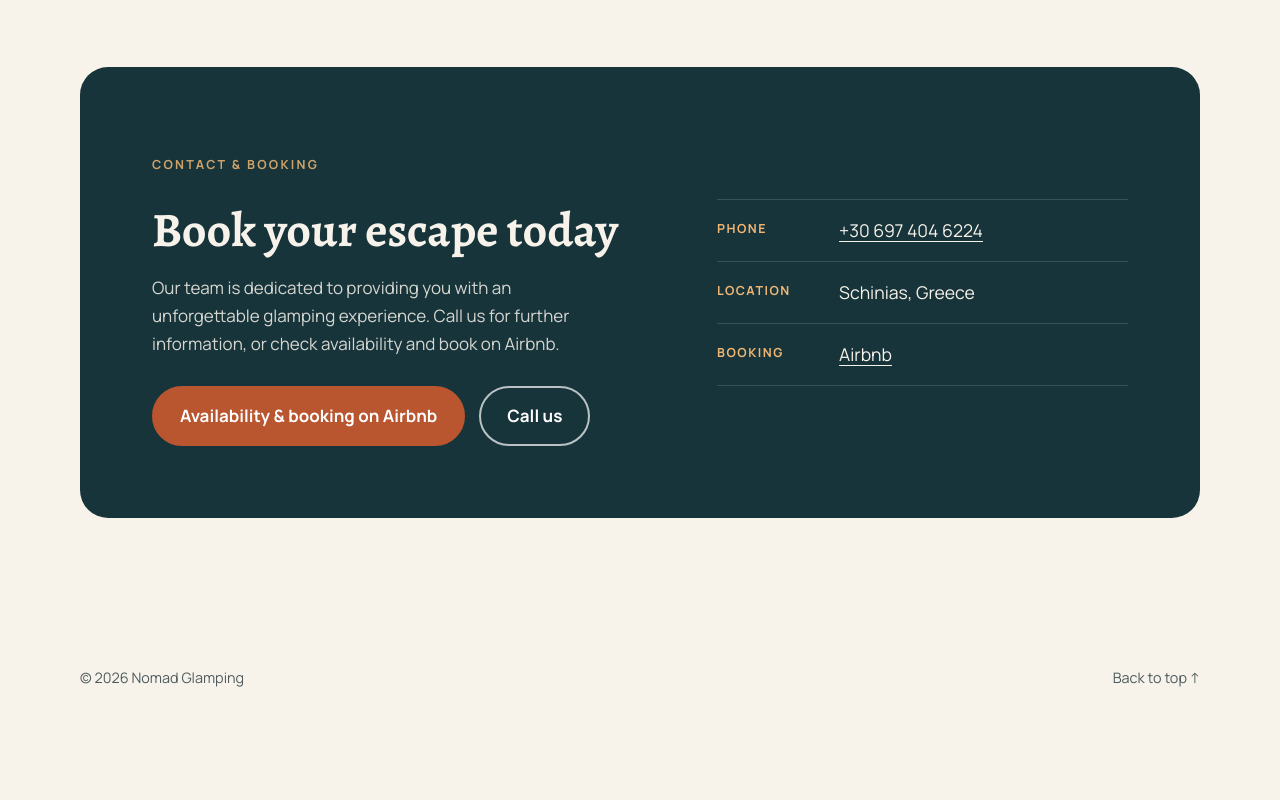
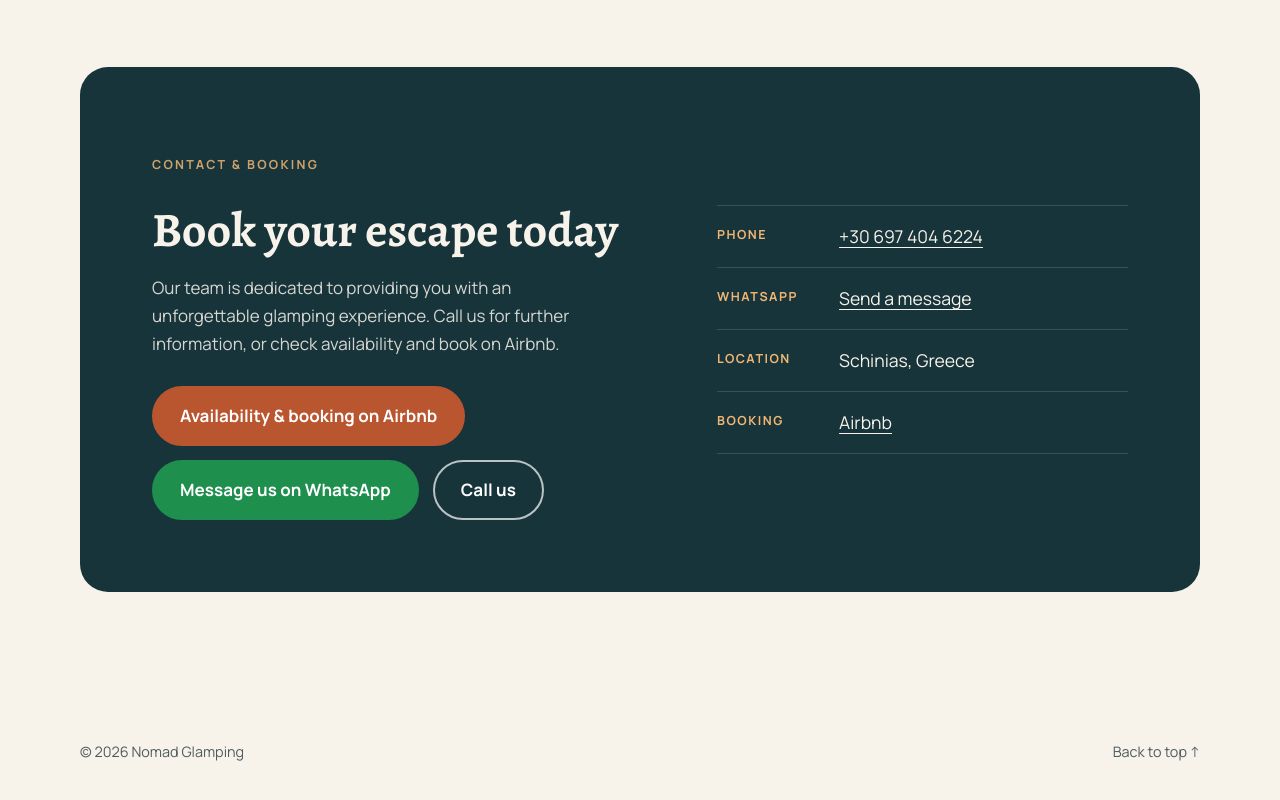
Before and after one commit to manina1-dev/Nomad-Glamping, a plain HTML site: page index.html in a window 1280 px wide. Shown: the part 5478-6278 px from the top of the page. Before the commit the page ends 6208 px from the top, so only its background shows below. Drawn offline with nearby package versions, Linux system fonts and the light colour scheme.

Commit message:
Add WhatsApp contact button with a prefilled booking message
Co-Authored-By: Claude Fable 5.2 <noreply@anthropic.com>
Claude-Session: https://claude.ai/code/session_01HBGCxN9FqRgaN8RkMpGGTG

```diff
--- a/css/style.css
+++ b/css/style.css
@@ -53,6 +53,8 @@ a { color: inherit; }
 .btn:hover { background: var(--clay-dark); border-color: var(--clay-dark); transform: translateY(-1px); }
 .btn-ghost { background: transparent; border-color: rgba(255, 255, 255, .7); }
 .btn-ghost:hover { background: rgba(255, 255, 255, .14); border-color: #fff; }
+.btn-wa { background: #1f8f4e; border-color: #1f8f4e; }
+.btn-wa:hover { background: #18753f; border-color: #18753f; }
 .btn-small { padding: 9px 18px; font-size: .920rem; }
 
 /* Nav */
--- a/index.html
+++ b/index.html
@@ -166,11 +166,13 @@
           <p data-en="Our team is dedicated to providing you with an unforgettable glamping experience. Call us for further information, or check availability and book on Airbnb.">Η ομάδα μας είναι εδώ για να σας προσφέρει μια αξέχαστη εμπειρία glamping. Καλέστε μας για περισσότερες πληροφορίες ή δείτε διαθεσιμότητα και κάντε κράτηση στο Airbnb.</p>
           <div class="hero-actions">
             <a class="btn" href="https://www.airbnb.co.uk/rooms/936764506014377549" target="_blank" rel="noopener" data-en="Availability &amp; booking on Airbnb">Διαθεσιμότητα &amp; κράτηση στο Airbnb</a>
+            <a class="btn btn-wa" data-wa href="https://wa.me/306974046224" target="_blank" rel="noopener" data-en="Message us on WhatsApp">Στείλτε μήνυμα στο WhatsApp</a>
             <a class="btn btn-ghost" href="tel:+306974046224" data-en="Call us">Καλέστε μας</a>
           </div>
         </div>
         <dl class="details">
           <div><dt data-en="Phone">Τηλέφωνο</dt><dd><a href="tel:+306974046224">+30 697 404 6224</a></dd></div>
+          <div><dt>WhatsApp</dt><dd><a data-wa href="https://wa.me/306974046224" target="_blank" rel="noopener" data-en="Send a message">Στείλτε μήνυμα</a></dd></div>
           <div><dt data-en="Location">Τοποθεσία</dt><dd data-en="Schinias, Greece">Σχοινιάς, Αττική</dd></div>
           <div><dt data-en="Booking">Κράτηση</dt><dd><a href="https://www.airbnb.co.uk/rooms/936764506014377549" target="_blank" rel="noopener">Airbnb</a></dd></div>
         </dl>
--- a/js/main.js
+++ b/js/main.js
@@ -17,6 +17,12 @@ function setLang(next) {
   document.title = lang === "el"
     ? "Nomad Glamping | Glamping με ιδιωτική πισίνα | Σχοινιάς"
     : "Nomad Glamping | property with private pool | Schinias, Greece";
+  const waText = lang === "el"
+    ? "Γεια σας! Ενδιαφέρομαι για διαμονή στο Nomad Glamping.\nΗμερομηνίες: \nΆτομα: "
+    : "Hello! I am interested in staying at Nomad Glamping.\nDates: \nGuests: ";
+  document.querySelectorAll("a[data-wa]").forEach((a) => {
+    a.href = "https://wa.me/306974046224?text=" + encodeURIComponent(waText);
+  });
   try { localStorage.setItem("lang", lang); } catch (e) { /* ignore */ }
 }
 langBtn.addEventListener("click", () => setLang(lang === "el" ? "en" : "el"));
```
